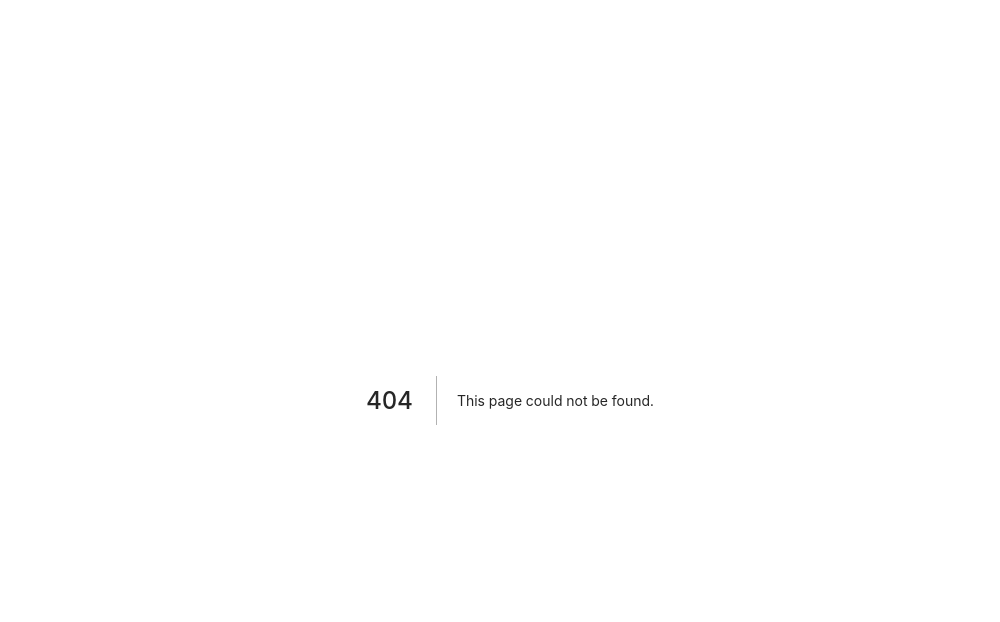
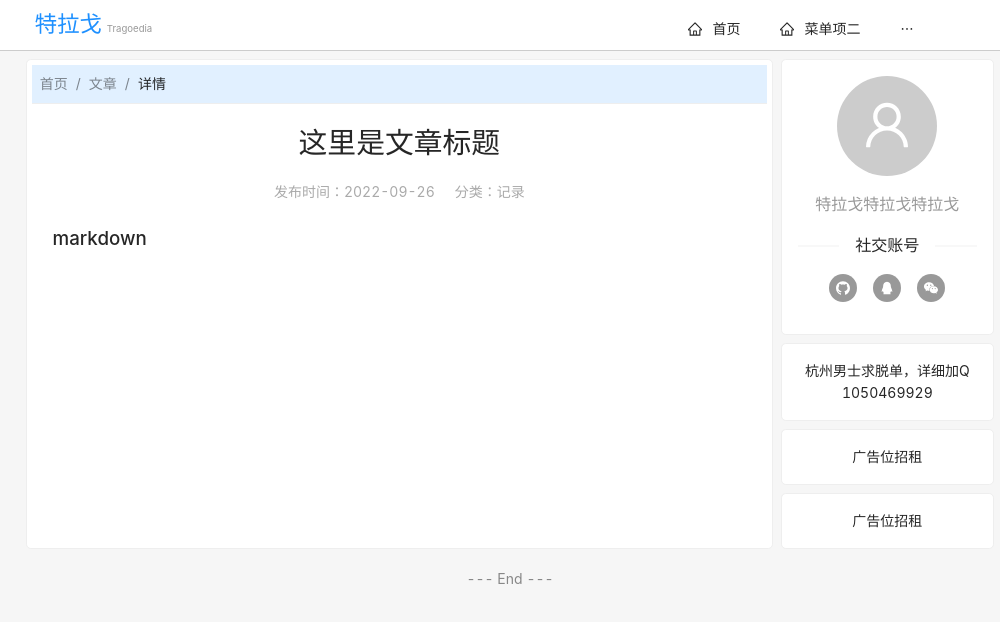
Before and after one commit to Tragoedia0722/blog-front, a Next.js app: page /detail in a window 1280 px wide. Before the commit this address had no page. Shown: the top 622 px of the page, without its empty margins (130-1130 px from the left). Built offline with nearby package versions, Linux system fonts and the light colour scheme.

Commit message:
markdown依赖及Detail组件

```diff
--- /dev/null
+++ b/components/main/detail/Detail.js
@@ -0,0 +1,32 @@
+import React from 'react';
+import classes from "./Detail.module.css";
+import {Breadcrumb} from "antd";
+import ReactMarkDown from "react-markdown";
+
+const Detail = () => {
+    return (
+        <>
+            <div className={classes.bread}>
+                <Breadcrumb>
+                    <Breadcrumb.Item><a href={"/"}>首页</a></Breadcrumb.Item>
+                    <Breadcrumb.Item><a href={"/"}>文章</a></Breadcrumb.Item>
+                    <Breadcrumb.Item><span>详情</span></Breadcrumb.Item>
+                </Breadcrumb>
+            </div>
+            <div className={classes.title}>
+                这里是文章标题
+            </div>
+            <div className={classes.icon}>
+                <span>发布时间：2022-09-26</span>
+                <span>分类：记录</span>
+            </div>
+            <div className={classes.content}>
+                <ReactMarkDown skipHtml={false}>
+                    {`### markdown`}
+                </ReactMarkDown>
+            </div>
+        </>
+    );
+};
+
+export default Detail;
--- /dev/null
+++ b/components/main/detail/Detail.module.css
@@ -0,0 +1,26 @@
+.bread {
+    padding: .5rem;
+    border-bottom: 1px solid #eee;
+    background-color: #e1f0ff;
+}
+
+.title {
+    font-size: 1.8rem;
+    text-align: center;
+    padding: 1rem;
+}
+
+.icon {
+    text-align: center;
+    color: #AAA;
+}
+
+.icon span {
+    display: inline-block;
+    padding: 0 10px;
+}
+
+.content {
+    padding: 1.3rem;
+    font-size: 1rem;
+}
--- a/package.json
+++ b/package.json
@@ -13,7 +13,8 @@
     "antd": "^4.23.2",
     "next": "12.3.1",
     "react": "18.2.0",
-    "react-dom": "18.2.0"
+    "react-dom": "18.2.0",
+    "react-markdown": "^8.0.3"
   },
   "devDependencies": {
     "eslint": "8.24.0",
--- /dev/null
+++ b/pages/detail.js
@@ -0,0 +1,24 @@
+import React from 'react'
+import Head from 'next/head'
+import Header from "../components/header/Header";
+import Main from "../components/main/Main"
+import Footer from "../components/footer/Footer";
+import Detail from "../components/main/detail/Detail";
+
+const DetailPage = () => {
+
+    return (
+        <>
+            <Head>
+                <title>Title</title>
+            </Head>
+
+            <Header/>
+            <Main left={<Detail/>}/>
+            <Footer/>
+        </>
+    )
+}
+
+
+export default DetailPage
```
Also changed, not shown: 2 other files (tests, documents, lock files or other folders).
